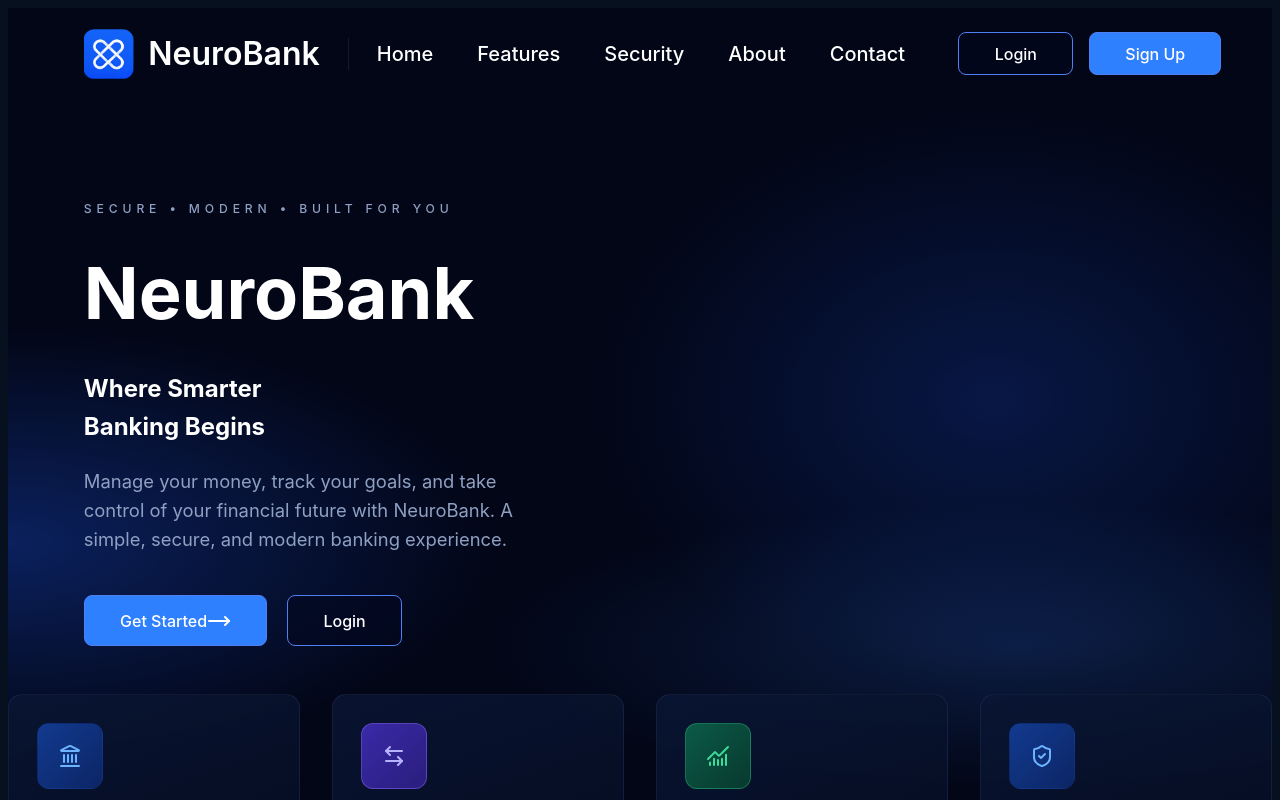
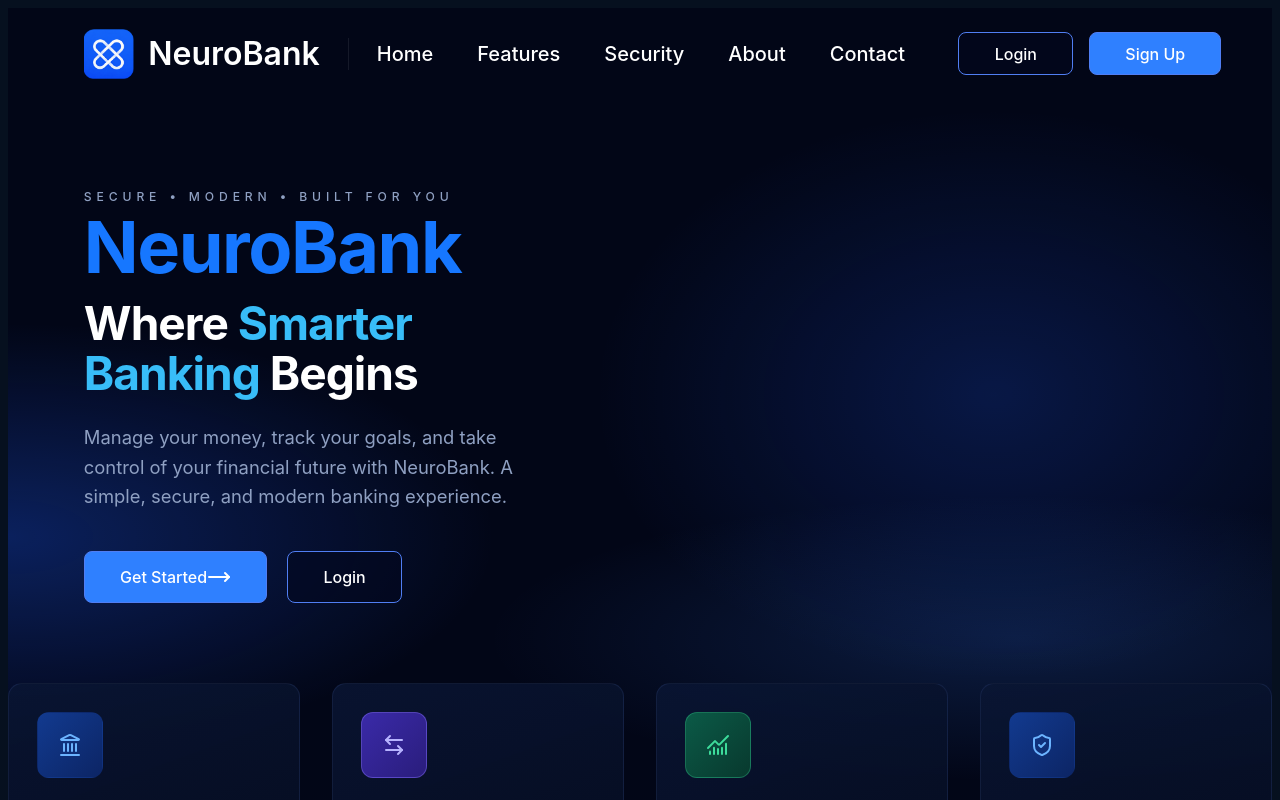
Before and after one commit to jdv75/Bank-Interface-Application, a React (Vite) app: page / in a window 1280 px wide. Shown: the top 800 px of the page. Built offline with nearby package versions, Linux system fonts and the light colour scheme.

Commit message:
updating progress to check others branch for pull requests

```diff
--- /dev/null
+++ b/src/components/GlowingEffect/GlowingEffect.css
@@ -0,0 +1,45 @@
+/* Layer 1: big soft halo behind the devices */
+.glow-effect {
+  position: absolute;
+  inset: 0 -10% 0 -5%;
+  background:
+    radial-gradient(ellipse 55% 55% at 55% 45%, rgba(37, 99, 235, 0.55), transparent 70%),
+    radial-gradient(ellipse 35% 35% at 30% 55%, rgba(56, 130, 255, 0.35), transparent 70%);
+  filter: blur(60px);
+  z-index: 0;
+  pointer-events: none;
+}
+
+/* Layer 2: bright "floor" glow the devices appear to sit on */
+.landing-visual::after {
+  content: "";
+  position: absolute;
+  left: 2%;
+  right: -10%;
+  bottom: 2%;
+  height: 90px;
+  background: radial-gradient(ellipse 50% 50% at 50% 50%, rgba(80, 150, 255, 0.75), transparent 70%);
+  filter: blur(28px);
+  z-index: 0;
+  pointer-events: none;
+}
+
+/* Layer 3: curved light waves sweeping across the bottom of the hero */
+.landing-container {
+  position: relative;
+  z-index: 1;
+}
+
+.hero-waves {
+  position: absolute;
+  left: 0;
+  bottom: -5rem;
+  width: 100%;
+  height: 75%;
+  z-index: 0;
+  pointer-events: none;
+}
+
+.hero-waves .wave-blur {
+  filter: blur(16px);
+}
--- /dev/null
+++ b/src/components/GlowingEffect/GlowingEffect.tsx
@@ -0,0 +1,41 @@
+import "./GlowingEffect.css";
+
+function GlowingEffect() {
+    return(
+        <svg
+            className="hero-waves"
+            viewBox="0 0 1920 500"
+            preserveAspectRatio="none"
+            aria-hidden="true"
+        >
+            <defs>
+                <linearGradient id="waveGradient" x1="0" y1="0" x2="1" y2="0">
+                    <stop offset="0%" stopColor="#2f7bff" stopOpacity="0" />
+                    <stop offset="35%" stopColor="#2f7bff" stopOpacity="0.9" />
+                    <stop offset="100%" stopColor="#5aa2ff" stopOpacity="0" />
+                </linearGradient>
+            </defs>
+
+            {/* Soft blurred glow under each line */}
+            <g className="wave-blur" fill="none" stroke="url(#waveGradient)" strokeWidth="18">
+                {/*<path d="M0 330 C 350 250, 700 420, 1100 470 S 1700 420, 1920 380" />
+                <path d="M0 410 C 400 340, 800 470, 1200 500 S 1750 470, 1920 440" opacity="0.6" />*/}
+                <path d="M0 250 C 300 40, 650 470, 1000 300 S 1600 60, 1920 260" />
+                <path d="M0 340 C 350 140, 750 500, 1150 380 S 1700 160, 1920 340" opacity="0.6" />
+            </g>
+
+            {/* Crisp thin highlight on top */}
+            <g fill="none" stroke="url(#waveGradient)" strokeWidth="3">
+                {/*<path d="M0 330 C 350 250, 700 420, 1100 470 S 1700 420, 1920 380" />
+                <path d="M0 410 C 400 340, 800 470, 1200 500 S 1750 470, 1920 440" opacity="0.5" />
+                <path d="M900 470 C 1300 440, 1650 420, 1920 360" opacity="0.7" />*/}
+                <path d="M0 250 C 300 40, 650 470, 1000 300 S 1600 60, 1920 260" />
+                <path d="M0 340 C 350 140, 750 500, 1150 380 S 1700 160, 1920 340" opacity="0.5" />
+                <path d="M900 430 C 1250 260, 1600 490, 1920 290" opacity="0.7" />
+
+            </g>
+        </svg>
+    )
+}
+
+export default GlowingEffect;
--- a/src/components/LandingBar/LandingHeader.css
+++ b/src/components/LandingBar/LandingHeader.css
@@ -4,6 +4,7 @@
   --bg-dark: #020617;/* #030816;*/
   --text-main: #ffffff;
   --text-muted: #8fa0c2;
+  --primary-cyan: #38bdf8;
 }
 
 .landing-header {
--- a/src/layouts/LandingLayout.css
+++ b/src/layouts/LandingLayout.css
@@ -33,6 +33,14 @@ body {
 }
 
 .landing-background {
+  background: #111;
+  border: 1px solid rgba(0, 255, 255, 0.4);
+  /* Layered box-shadow: intense inner radius transitioning to a soft outer aura
+  box-shadow:
+    0 0 5px rgba(0, 255, 255, 0.8),
+    0 0 20px rgba(0, 255, 255, 0.4),
+    0 0 60px rgba(0, 255, 255, 0.1);
+  transition: box-shadow 0.3s ease;*/
   /*position: absolute;
   top: -10%;
   right: -5%;
@@ -40,7 +48,7 @@ body {
   height: 700px;
   background: radial-gradient(circle, rgba(37, 99, 235, 0.12) 0%, transparent 70%);
   pointer-events: none;
-  z-index: 0;*/
+  z-index: 0;
   position: absolute;
   inset: 0;
   pointer-events: none;
@@ -48,7 +56,14 @@ body {
   background:
     radial-gradient(ellipse 55% 30% at 0% 52%, rgba(31, 94, 255, 0.30), transparent 70%),
     radial-gradient(ellipse 45% 40% at 78% 38%, rgba(31, 94, 255, 0.20), transparent 70%),
-    radial-gradient(ellipse 60% 20% at 80% 62%, rgba(56, 130, 255, 0.18), transparent 70%);
+    radial-gradient(ellipse 60% 20% at 80% 62%, rgba(56, 130, 255, 0.18), transparent 70%);*/
+}
+
+landing-background:hover {
+  box-shadow:
+    0 0 10px rgba(0, 255, 255, 1),
+    0 0 30px rgba(0, 255, 255, 0.6),
+    0 0 80px rgba(0, 255, 255, 0.3);
 }
 
 .landing-content {
--- a/src/pages/Landing/Landing.css
+++ b/src/pages/Landing/Landing.css
@@ -59,7 +59,7 @@ body {
 }*/
 
 .landing-hero {
-  padding: 5.5rem 6% 3rem 6%;
+  padding: 5.5rem 6% 5rem 6%;
   position: relative;
 }
 
@@ -79,33 +79,43 @@ body {
   letter-spacing: 0.4em;
   font-size: clamp(0.75rem, 0.95vw, 1.05rem);
   font-weight: 500;
-  margin-bottom: 1rem;
+  margin-bottom: 0rem;
+  margin-top: auto;
 }
 
 .title {
-  color: var(--text-main);
+  color: var(--primary-blue);
   font-size: 4.5rem;
-  margin-bottom: auto;
+  letter-spacing: -0.02em;
+  line-height: 1.1;
   margin-top: auto;
+  margin-bottom: 0.75rem;
 }
 
-.sologan {
+.slogan {
   color: var(--text-main);
-  font-size: 4.2rem;
+  font-size: clamp(2.6rem, 3.6vw, 4.5rem);
   line-height: 1.1;
-  font-weight: 800;
+  font-weight: 700;
+  margin-top: auto;
   margin-bottom: 1.5rem;
   letter-spacing: -1px;
 }
 
-/*.gradient-text {
-  color: #38bdf8;
-}*/
+.gradient-text {
+  background: var(--primary-cyan);/*linear-gradient(90deg, #1f9bff 0%, #2f6bff 100%);*/
+  -webkit-background-clip: text;
+  background-clip: text;
+  -webkit-text-fill-color: transparent;
+  color: #2f8bff; /* fallback */
+}
+
 
 .description {
   color: var(--text-muted);
   font-size: 1.15rem;
   max-width: 520px;
+  margin-top: auto;
   margin-bottom: 2.5rem;
 }
 
@@ -158,6 +168,66 @@ body {
   font-size: 1rem;
 }
 
+/*.wave-container {
+  position: relative;
+  width: 100%;
+  height: 200px;
+  display: flex;
+  align-items: center;
+  justify-content: center;
+}
+
+.wave {
+  position: absolute;
+  width: 200%;
+  height: 100px;
+  border-bottom: 4px solid #00ffff;
+  border-radius: 45%;
+  box-shadow:
+    0 0 15px #00ffff,
+    0 0 30px #00ffff,
+    0 0 60px rgba(0, 255, 255, 0.6);
+  animation: waveMotion 6s infinite linear;
+}
+
+.wave1 {
+  animation-duration: 6s;
+  opacity: 0.9;
+}
+
+.wave2 {
+  animation-duration: 4.5s;
+  animation-direction: reverse;
+  border-color: #ff00ff;
+  box-shadow:
+    0 0 15px #ff00ff,
+    0 0 30px #ff00ff,
+    0 0 60px rgba(255, 0, 255, 0.6);
+  opacity: 0.6;
+}
+
+.wave3 {
+  animation-duration: 3s;
+  border-color: #00ff66;
+  box-shadow:
+    0 0 15px #00ff66,
+    0 0 30px #00ff66,
+    0 0 60px rgba(0, 255, 102, 0.6);
+  opacity: 0.4;
+}
+
+/*@keyframes waveMotion {
+  0% {
+    transform: translateX(0) rotate(0deg);
+  }
+  50% {
+    transform: translateX(-25%) rotate(5deg);
+  }
+  100% {
+    transform: translateX(-50%) rotate(0deg);
+  }
+}*/
+
 @media (max-width: 1024px) {
   .landing-blurb {
     grid-template-columns: 1fr;
--- a/src/pages/Landing/Landing.tsx
+++ b/src/pages/Landing/Landing.tsx
@@ -2,18 +2,21 @@ import React, { useState } from "react";
 import { MoveRight } from "lucide-react";
 import { NavLink } from "react-router-dom";
 import FeatureCards from "../../components/FeatureCards/FeatureCards";
+import GlowingEffect from "../../components/GlowingEffect/GlowingEffect";
+import heroMockup from "../../assets/images/demo.png";
 import "./Landing.css";
 
 function Landing() {
     return (
         <div className="landing-page">
             <section className="landing-hero">
+
                 <div className="landing-container">
                     <div className="landing-blurb">
                         <p className="tagline">SECURE • MODERN • BUILT FOR YOU</p>
                         <h1 className="title">NeuroBank</h1>
-                        <h1 className="slogan">Where Smarter<br />
-                            Banking Begins</h1>
+                        <h2 className="slogan">Where <span className="gradient-text">Smarter<br />
+                            Banking</span> Begins</h2>
                         <p className="description">
                             Manage your money, track your goals, and take control of your financial
                             future with NeuroBank. A simple, secure, and modern banking experience.
@@ -28,9 +31,9 @@ function Landing() {
                     </div>
 
                     <div className="landing-visual">
-                        <div className="glow-effect" aria-hiden="true" />
+
+                        <div className="wave-container" aria-hiden="true" />
                     </div>
-
                 </div>
             </section>
 
```
Also changed, not shown: src/assets/images/demo.png (added).
